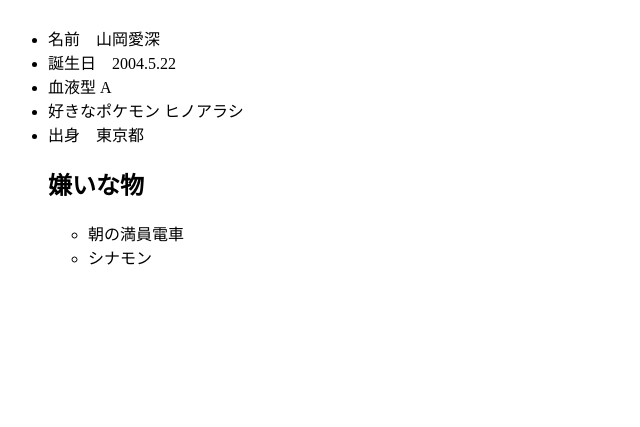
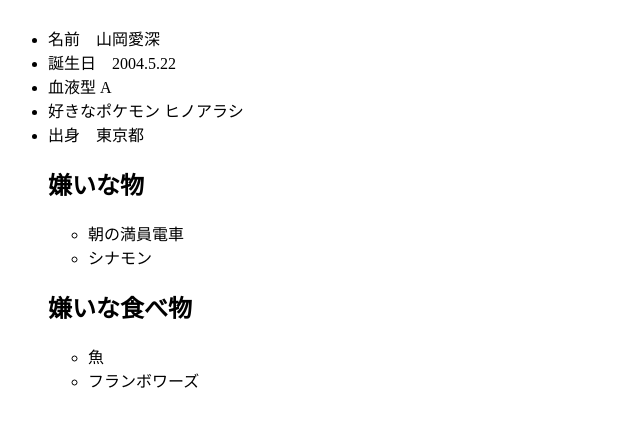
Before and after one commit to YamaokaAimi/git-practice2023, a plain HTML site: page index.html in a window 1280 px wide. Shown: the part 119-546 px from the top of the page, without its empty margins (0-640 px from the left). Drawn offline with Linux system fonts and the light colour scheme.

Commit message:
嫌いな食べ物を追記

```diff
--- a/index.html
+++ b/index.html
@@ -22,5 +22,11 @@
         <li>シナモン</li>
     </ul>
 
+    <h2>嫌いな食べ物</h2>
+    <ul>
+        <li>魚</li>
+        <li>フランボワーズ</li>
+    </ul>
+
 </body>
 </html>
```
